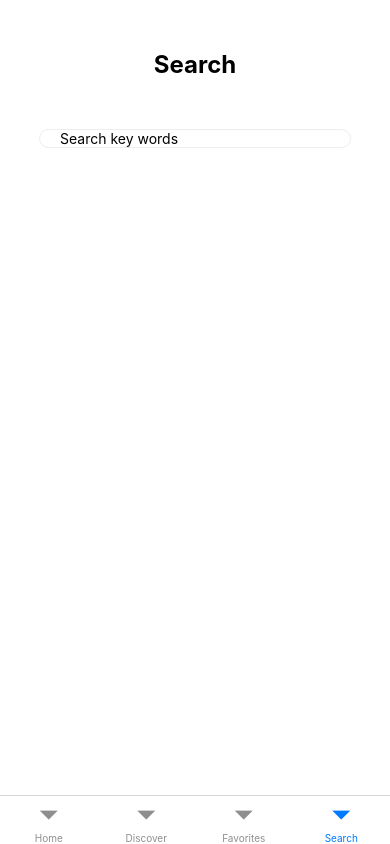
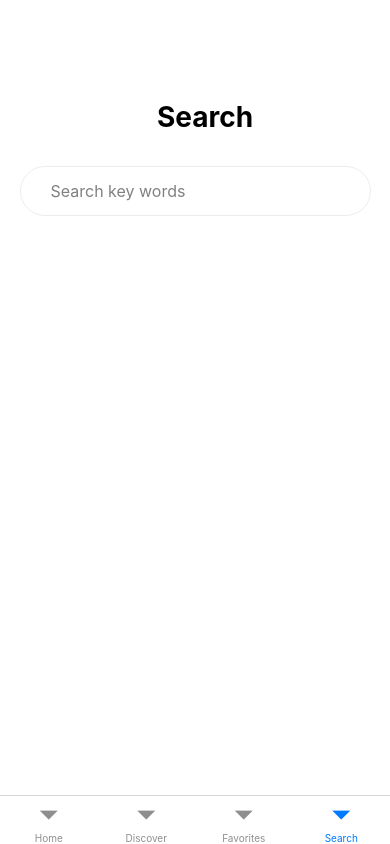
Before and after one commit to amberhasan/say_what, a React Native app: screen /Search in a window 390 px wide. Built offline with nearby package versions, Linux system fonts and the light colour scheme.

Commit message:
Made the image look better in main page

```diff
--- a/src/screens/CaptionsScreen.tsx
+++ b/src/screens/CaptionsScreen.tsx
@@ -97,12 +97,14 @@ const styles = StyleSheet.create({
   container: {
     flex: 1,
     padding: 20,
+    paddingTop: 100,
     backgroundColor: 'white',
   },
   title: {
     fontSize: 32,
     fontWeight: 'bold',
     marginBottom: 20,
+    textAlign: 'center',
   },
   listItem: {
     fontSize: 20,
--- a/src/screens/CategoriesScreen.tsx
+++ b/src/screens/CategoriesScreen.tsx
@@ -30,16 +30,29 @@ const styles = StyleSheet.create({
     flex: 1,
     backgroundColor: 'white',
     padding: 20,
+    paddingTop: 100,
   },
   title: {
     fontSize: 32,
     fontWeight: 'bold',
     marginBottom: 20,
+    textAlign: 'center',
   },
   grid: {
     flexDirection: 'row',
     flexWrap: 'wrap',
-    justifyContent: 'space-between',
+    justifyContent: 'space-around', // Changed this to 'space-around' for even spacing around items
+    paddingHorizontal: 16, // Adjust the horizontal padding of the whole grid to match your design
+  },
+  box: {
+    width: '42%', // Slightly increase the width if you decrease the margin/padding
+    aspectRatio: 1,
+    borderWidth: 3,
+    borderColor: 'black',
+    justifyContent: 'center',
+    alignItems: 'center',
+    marginVertical: 5, // Specify vertical margin to space out items vertically
+    padding: 10,
   },
   // ... other styles if needed
 });
--- a/src/screens/DiscoverScreen.tsx
+++ b/src/screens/DiscoverScreen.tsx
@@ -1,6 +1,8 @@
 import React from 'react';
 import {View, Text, StyleSheet, TouchableOpacity, FlatList} from 'react-native';
 import categoryData from '../data/captions/categoryData';
+import {ImageBackground} from 'react-native';
+import buttonImage from '../images/functional/gray_button.png'; // Update the path according to your project structure
 
 const DiscoverScreen: React.FC = ({navigation}) => {
   const categories = [
@@ -28,7 +30,13 @@ const DiscoverScreen: React.FC = ({navigation}) => {
           <TouchableOpacity
             style={styles.button}
             onPress={() => handleCategoryClick(item)}>
-            <Text style={styles.buttonText}>{item}</Text>
+            <ImageBackground
+              source={buttonImage}
+              style={styles.buttonImage}
+              resizeMode="cover" // or "stretch" to fill the button area
+            >
+              <Text style={styles.buttonText}>{item}</Text>
+            </ImageBackground>
           </TouchableOpacity>
         )}
         keyExtractor={item => item}
@@ -38,26 +46,30 @@ const DiscoverScreen: React.FC = ({navigation}) => {
 };
 
 const styles = StyleSheet.create({
-  container: {
-    flex: 1,
-    backgroundColor: 'white',
-    alignItems: 'center',
-    paddingTop: 50,
-  },
   button: {
     width: 280,
     height: 60,
-    backgroundColor: '#EDEDED',
+    borderRadius: 15,
+    marginBottom: 20,
+    overflow: 'hidden', // This is to ensure the borderRadius is applied to the image as well
+  },
+  buttonImage: {
+    width: '100%',
+    height: '100%',
     justifyContent: 'center',
     alignItems: 'center',
-    borderRadius: 15,
-    marginBottom: 20,
   },
   buttonText: {
     fontSize: 20,
     fontWeight: '600',
     color: '#333',
   },
+  container: {
+    flex: 1,
+    backgroundColor: 'white',
+    alignItems: 'center',
+    paddingTop: 100,
+  },
 });
 
 export default DiscoverScreen;
--- a/src/screens/FavoritesScreen.tsx
+++ b/src/screens/FavoritesScreen.tsx
@@ -43,7 +43,7 @@ const styles = StyleSheet.create({
     flex: 1,
     backgroundColor: 'white',
     alignItems: 'center',
-    paddingTop: 50,
+    paddingTop: 100,
   },
   header: {
     fontSize: 24,
--- a/src/screens/SearchScreen.tsx
+++ b/src/screens/SearchScreen.tsx
@@ -1,14 +1,19 @@
 import React from 'react';
 import {View, Text, StyleSheet, TextInput} from 'react-native';
-// import {MaterialIcons} from '@expo/vector-icons';
+// import { MaterialIcons } from '@expo/vector-icons';
 
 const SearchScreen: React.FC = () => {
   return (
     <View style={styles.container}>
       <Text style={styles.header}>Search</Text>
       <View style={styles.searchBox}>
+        {/* Uncomment and use the icons if you have them available */}
         {/* <MaterialIcons name="search" size={20} color="gray" /> */}
-        <TextInput style={styles.searchInput} placeholder="Search key words" />
+        <TextInput
+          style={styles.searchInput}
+          placeholder="Search key words"
+          placeholderTextColor="gray" // This should be the color you desire for the placeholder text
+        />
         {/* <MaterialIcons name="mic" size={20} color="gray" /> */}
       </View>
     </View>
@@ -19,26 +24,32 @@ const styles = StyleSheet.create({
   container: {
     flex: 1,
     backgroundColor: 'white',
-    alignItems: 'center',
-    paddingTop: 50,
+    justifyContent: 'flex-start', // Align content to the top
+    alignItems: 'center', // Center content horizontally
+    paddingTop: 100, // Adjust top padding to match the example
   },
   header: {
-    fontSize: 24,
+    fontSize: 28, // Increased font size
     fontWeight: 'bold',
-    marginBottom: 50,
+    marginBottom: 32, // Increased bottom margin
+    marginLeft: 20, // Add left margin to align with the search box
+    textAlign: 'center', // Align text to the left
   },
   searchBox: {
     flexDirection: 'row',
-    width: '80%',
+    width: '90%', // Increase the width to match the example
     borderWidth: 1,
     borderColor: '#EDEDED',
-    borderRadius: 25,
+    borderRadius: 50, // Adjust for a more rounded appearance
+    height: 50, // Fixed height for the search box
     alignItems: 'center',
-    paddingHorizontal: 10,
+    paddingHorizontal: 20, // Increase horizontal padding
   },
   searchInput: {
     flex: 1,
     marginLeft: 10,
+    fontSize: 16, // Optional: Adjust font size if necessary
+    // Additional styles for the input can be added here
   },
 });
 
```
Also changed, not shown: src/images/functional/gray_button.png (added), 1 other file (tests, documents, lock files or other folders).
